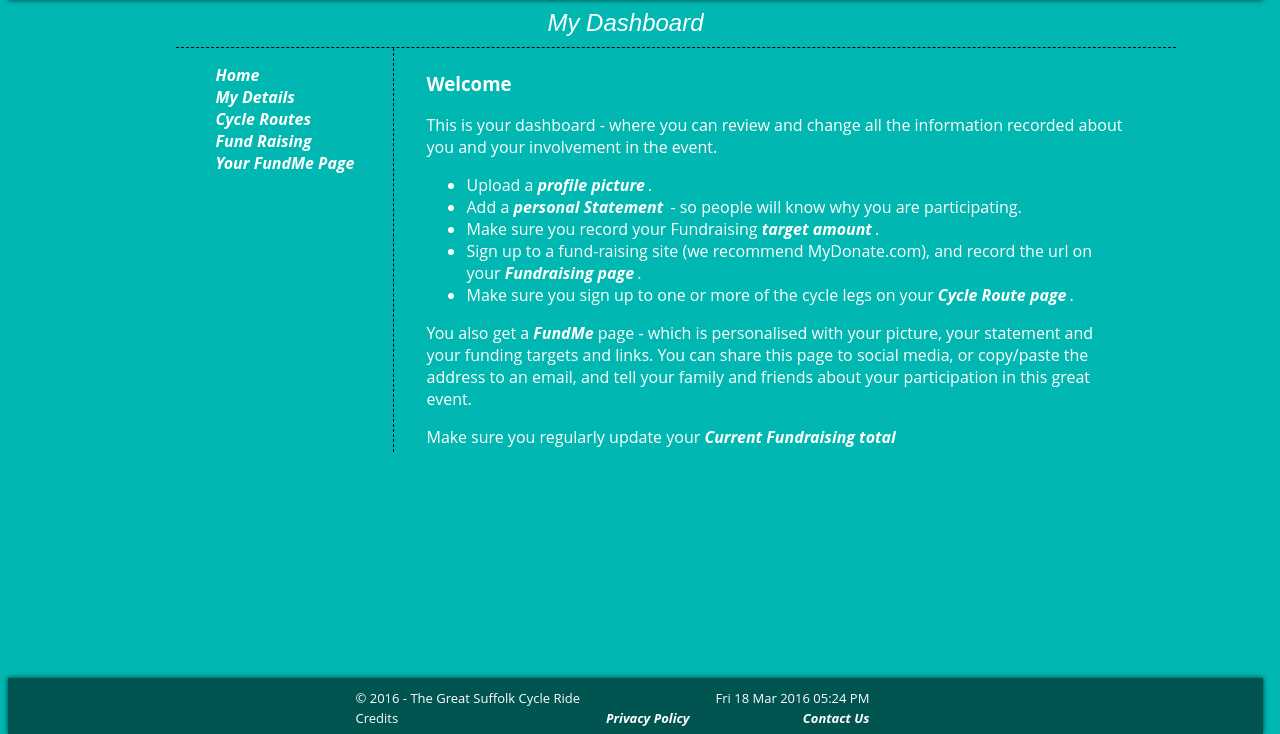
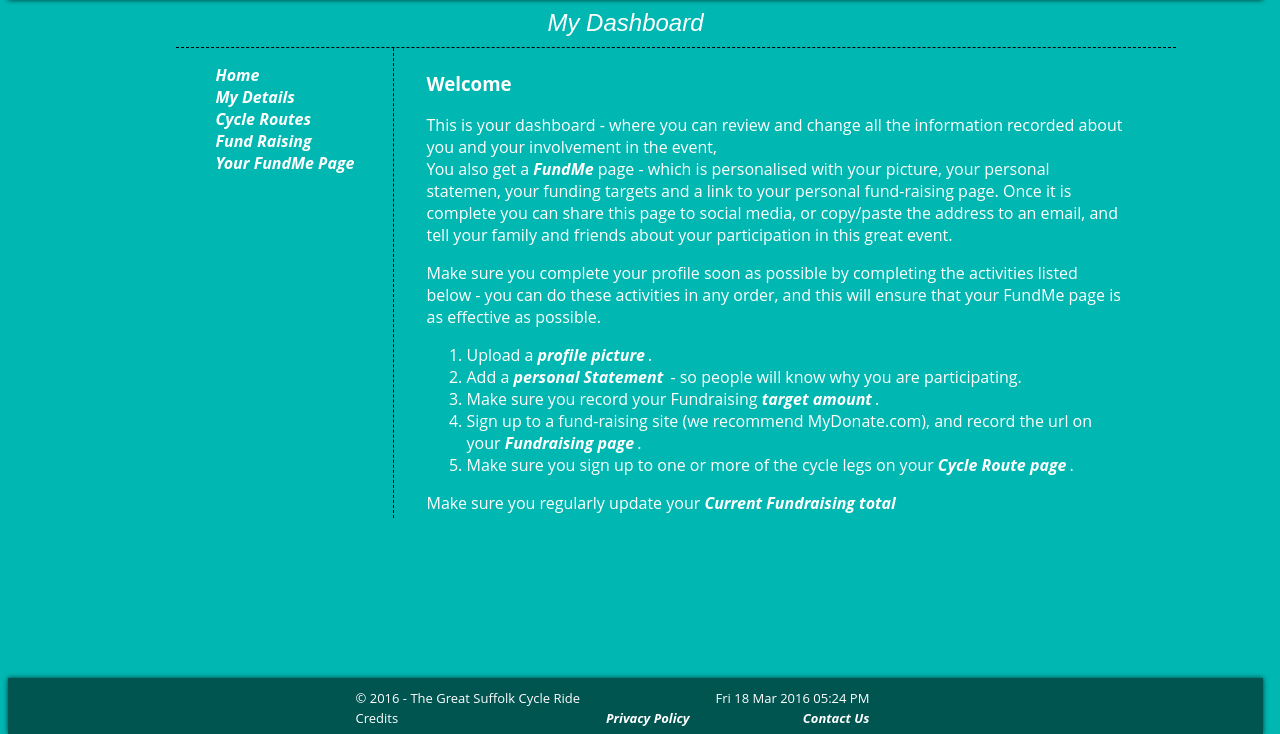
Before and after one commit to TonyFlury/SuffolkCycleDjango, a Django app: template dashboard/templates/dashboard/pages/dashboard.html in a window 1280 px wide. Shown: the part 66-800 px from the top of the page. Run offline with Django 3.2, Linux system fonts and the light colour scheme; the template is opened without the code that fills it, so the values that code supplies are empty; parts of the project's set-up code (start-up, migrations or seed data) failed here and were passed over; some libraries are stand-ins or nearby versions.

Commit message:
Issue-29

```diff
--- a/dashboard/templates/dashboard/pages/dashboard.html
+++ b/dashboard/templates/dashboard/pages/dashboard.html
@@ -28,9 +28,16 @@ Great Suffolk Bike Ride 2016: My Dashboard
     </div>
     {% endif %}
     <h3 class="normal">Welcome {{ user.first_name }}</h3>
+    <p>
     This is your dashboard - where you can review and change all the information recorded about you and your involvement
-in the event.
-<ul>
+in the event,<br/>
+        You also get a  <a href="{% url 'Dashboard:FundMe' %}">FundMe</a> page - which is personalised with your picture, your personal statemen, your funding targets and a link to your personal fund-raising page.
+        Once it is complete you can share this page to social media, or copy/paste the address to an email, and tell your family and friends about your participation in this great event.
+    </p>
+    <p>
+    Make sure you complete your profile soon as possible by completing the activities listed below - you can do these activities in any order, and this will ensure that your FundMe page is as effective as possible.
+    </p>
+    <ol>
     {% if not cyclist.picture %}
         <li>Upload a <a href="{% url 'Dashboard:MyDetails' %}">profile picture</a>.</li>
     {% endif %}
@@ -46,12 +53,7 @@ in the event.
     {% if not cyclist.legs.all %}
         <li>Make sure you sign up to one or more of the cycle legs on your <a href="{% url 'Dashboard:CycleRoutes' %}">Cycle Route page</a>.</li>
     {% endif %}
-    </ul>
-    <p>
-        You also get a  <a href="{% url 'Dashboard:FundMe' %}">FundMe</a> page - which is personalised with your picture, your statement and your funding targets and links.
-        You can share this page to social media, or copy/paste the address to an email, and tell your family and friends about your
-        participation in this great event.
-    </p>
+    </ol>
 
     Make sure you regularly update your <a href="{% url 'Dashboard:FundRaising' %}">Current Fundraising total</a></li>
 
```
